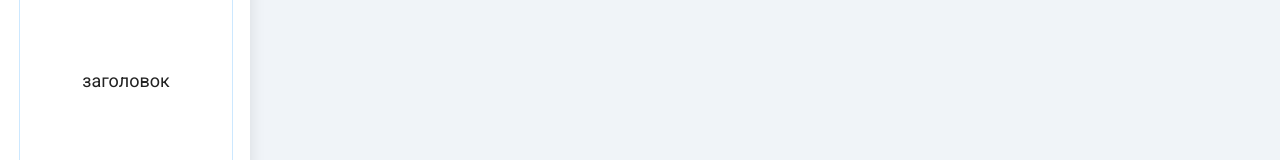
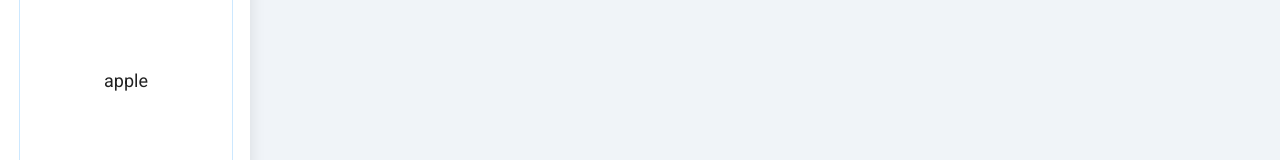
Before and after one commit to turbocharged3329/purple-school, a Vue app: page / in a window 1280 px wide. Shown: the part 285-445 px from the top of the page. Built offline with nearby package versions, Linux system fonts and the light colour scheme.

Commit message:
Привязка состояния карточки к данным из массива для карточек

```diff
--- a/src/App.vue
+++ b/src/App.vue
@@ -2,21 +2,39 @@
   <main class="g-main-container">
     <GHeader title="Запомни слово">
       <template #right>
-        <GScore :model-value="100" />
+        <GScore :model-value="totalScore" />
       </template>
     </GHeader>
 
     <GButton>Начать игру</GButton>
 
-    <GCard />
+    <GCard :data="cards[0]" @flip="onCardFlip" />
   </main>
 </template>
 
 <script setup>
+import { ref } from 'vue';
 import GButton from './components/GButton.vue';
 import GHeader from './components/GHeader.vue';
 import GScore from './components/GScore.vue';
 import GCard from './components/GCard.vue';
+import { CARD_STATE_CLOSED_VALUE, CARD_STATE_OPENED_VALUE, CARD_STATUS_PENDING_VALUE } from './constants';
+
+const totalScore = ref(100);
+const cards = ref([
+  {
+    id: 1,
+    word: 'apple',
+    translation: 'яблоко',
+    state: CARD_STATE_CLOSED_VALUE,
+    status: CARD_STATUS_PENDING_VALUE,
+  }
+])
+
+function onCardFlip(cardId) {
+  const card = cards.value.find(card => card.id === cardId)
+  card.state = CARD_STATE_OPENED_VALUE
+}
 </script>
 
 
--- a/src/components/GCard.vue
+++ b/src/components/GCard.vue
@@ -4,8 +4,8 @@
             <!-- Лицевая сторона -->
             <div class="g-card-frontface">
                 <div class="g-card-wrapper">
-                    <div class="g-card__order">{{ number }}</div>
-                    <div class="g-card__title">{{ titleData.ru }}</div>
+                    <div class="g-card__order">{{ cardNumber }}</div>
+                    <div class="g-card__title">{{ data.word }}</div>
 
                     <div class="g-card-footer">
                         <button type="button" class="g-card-footer__flip-button"
@@ -17,8 +17,8 @@
             <!-- Обратная сторона -->
             <div class="g-card-backface">
                 <div class="g-card-wrapper">
-                    <div class="g-card__order">{{ number }}</div>
-                    <div class="g-card__title">{{ titleData.en }}</div>
+                    <div class="g-card__order">{{ cardNumber }}</div>
+                    <div class="g-card__title">{{ data.translation }}</div>
 
                     <div class="g-card-footer">
                         <button type="button" class="g-card-footer__action-button" @click="emit('accept')">
@@ -35,35 +35,29 @@
 </template>
 
 <script setup>
-import { computed, ref } from 'vue';
+import { computed } from 'vue';
 import GIconReject from './icons/GIconReject.vue';
 import GIconAccept from './icons/GIconAccept.vue';
+import { CARD_STATE_OPENED_VALUE } from '../constants';
 
 const emit = defineEmits(['flip', 'accept', 'reject']);
 
 const props = defineProps({
-    number: {
-        type: Number,
-        default: 1
-    },
-    titleData: {
+    data: {
         type: Object,
-        default: () => ({
-            ru: 'Заголовок',
-            en: 'Title'
-        })
+        default: null
     }
 })
 
-const isFlipped = ref(false);
-
-const number = computed(() => {
-    return props.number < 10 ? `0${props.number}` : props.number;
+const cardNumber = computed(() => {
+    return props.data.id < 10 ? `0${props.data.id}` : props.data.id;
+})
+const isFlipped = computed(() => {
+    return props.data.state === CARD_STATE_OPENED_VALUE
 })
 
 function onClickFlip() {
-    isFlipped.value = true
-    emit('flip')
+    emit('flip', props.data.id)
 }
 
 </script>
--- a/src/components/icons/GIconAccept.vue
+++ b/src/components/icons/GIconAccept.vue
@@ -9,7 +9,7 @@
 <script setup>
 defineProps({
     size: {
-        type: Number,
+        type: [Number, String],
         default: 24
     }
 })
--- a/src/components/icons/GIconReject.vue
+++ b/src/components/icons/GIconReject.vue
@@ -9,7 +9,7 @@
 <script setup>
 defineProps({
     size: {
-        type: Number,
+        type: [Number, String],
         default: 24
     }
 })
--- /dev/null
+++ b/src/constants/index.js
@@ -0,0 +1,5 @@
+export const CARD_STATE_CLOSED_VALUE = 'closed';
+export const CARD_STATE_OPENED_VALUE = 'opened';
+export const CARD_STATUS_SUCCESS_VALUE = 'success';
+export const CARD_STATUS_FAILED_VALUE = 'failed';
+export const CARD_STATUS_PENDING_VALUE = 'pending';
```
